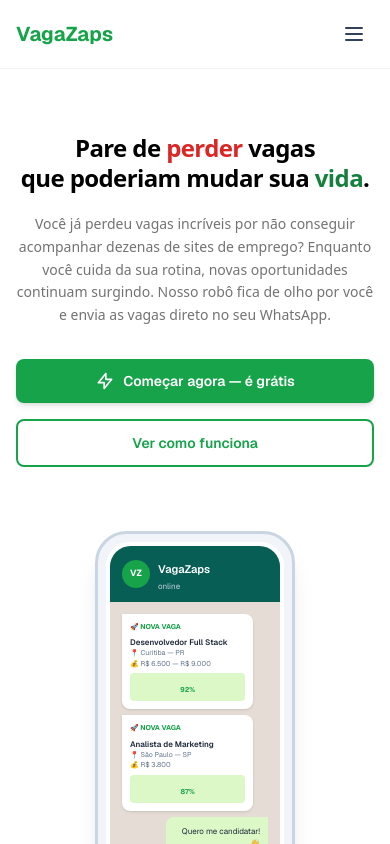
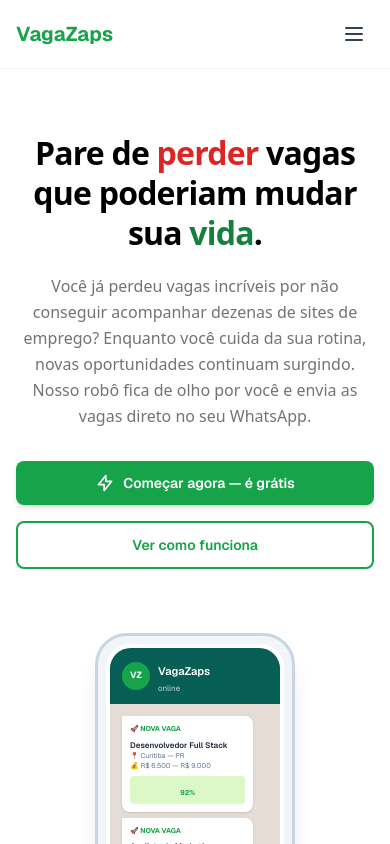
Before and after one commit to Marcoszcoder/vagazaps, a Next.js app: page / in a window 390 px wide. Shown: the top 844 px of the page. Built offline with nearby package versions, Linux system fonts and the light colour scheme.

Commit message:
fix: title 60px/75px desktop, desc 16px/26px, responsive scale

```diff
--- a/src/components/landing/HeroSection.tsx
+++ b/src/components/landing/HeroSection.tsx
@@ -8,7 +8,7 @@
       <div className="mx-auto max-w-7xl px-4 sm:px-6 lg:px-8">
         <div className="text-center">
           <h1
-            className="text-2xl leading-tight tracking-tight text-black sm:text-3xl md:text-4xl lg:text-5xl"
+            className="text-[32px] leading-[40px] tracking-tight text-black sm:text-[40px] sm:leading-[50px] md:text-[50px] md:leading-[62px] lg:text-[60px] lg:leading-[75px]"
             style={{ fontFamily: 'system-ui, sans-serif', fontWeight: 800 }}
           >
             Pare de <span className="text-[#dc2626]">perder</span> vagas
@@ -16,8 +16,8 @@
             que poderiam mudar sua <span className="text-[#15803d]">vida</span>.
           </h1>
           <p
-            className="mx-auto mt-5 max-w-2xl text-sm leading-relaxed sm:text-base lg:mx-auto"
-            style={{ fontFamily: 'system-ui, sans-serif', fontWeight: 400, color: 'lab(48.496 0 0)' }}
+            className="mx-auto mt-5 max-w-2xl lg:mx-auto"
+            style={{ fontFamily: 'system-ui, sans-serif', fontWeight: 400, fontSize: '16px', lineHeight: '26px', color: 'lab(48.496 0 0)' }}
           >
             Você já perdeu vagas incríveis por não conseguir acompanhar dezenas de sites de emprego? Enquanto você cuida da sua rotina, novas oportunidades continuam surgindo. Nosso robô fica de olho por você e envia as vagas direto no seu WhatsApp.
           </p>
```
